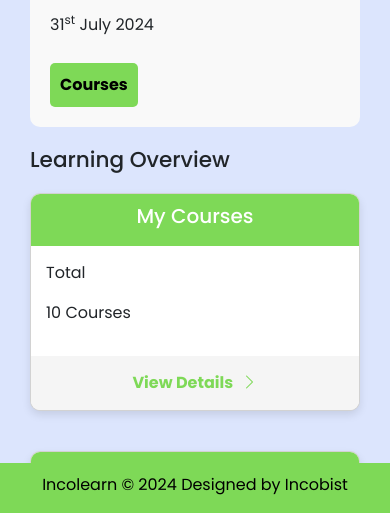
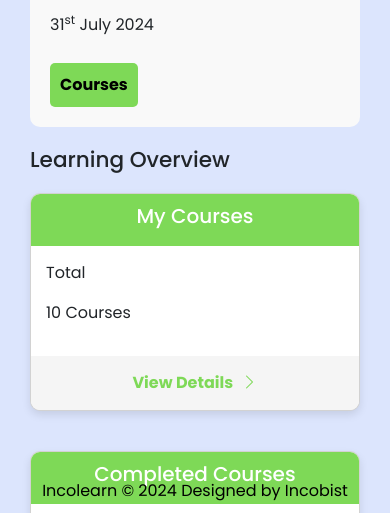
Before and after one commit to sasmitak/incolearn_dashboard, a website: page index.html in a window 390 px wide. Shown: the part 331-844 px from the top of the page. Drawn offline with nearby package versions, Linux system fonts and the light colour scheme.

Commit message:
ver-10( resolve the footer issue and some change on side-nav)

```diff
--- a/index.html
+++ b/index.html
@@ -82,8 +82,8 @@
                         <h3> <a href="#">Courses</h3>
 
                         <ul class="dropdown-menu">
-                            <li><a href="#">My Courses</a></li>
-                            <li><a href="#">All Courses</a></li>
+                            <li><a href="#"><i class="bi bi-arrow-right-short"></i> My Courses</a></li>
+                            <li><a href="#"><i class="bi bi-arrow-right-short"></i> All Courses</a></li>
                         </ul>
                     </div>
 
--- a/style.css
+++ b/style.css
@@ -741,35 +741,35 @@ a {
 }
 
 /* ------------------------------ */
+/* Footer styling */
 .footer {
-    height: 50px;
-    width: 100vw;
-    padding: 10px;
-    background-color: var(--secondary-color);
     position: fixed;
+    bottom: 0;
+    width: 100%;
+    text-align: center;
+    padding: 10px 0;
     z-index: 100;
-    /* box-shadow: 1px 1px 15px rgba(161, 182, 253, 0.825); */
-    margin-top: 20px;
-    margin-left: 17.30%;
+    background: none;
+    margin: 0;
+
 }
 
 .footer p {
     margin: 0;
     color: #000;
-    padding-left: 30%;
-
 }
 
 @media screen and (max-width: 768px) {
     .footer p {
-        padding-left: 0%;
+        padding-left: 0;
     }
 
     .footer {
-        margin-left: 0%;
         text-align: center;
+        /* Keep the text centered in mobile view */
     }
 }
+
 
 
 /* ------------Profile-page------------- */
@@ -989,6 +989,6 @@ a {
     cursor: pointer;
 }
 
-.profile_container{
+.profile_container {
     padding-bottom: 130px;
 }
```
